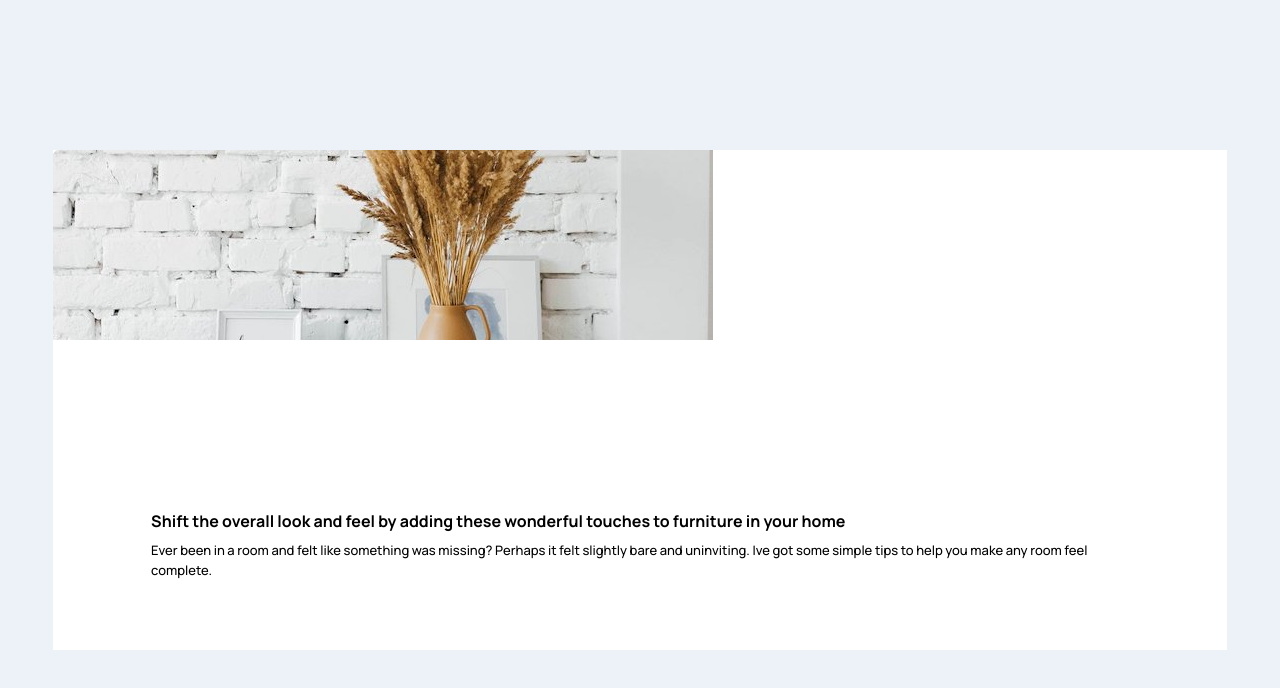
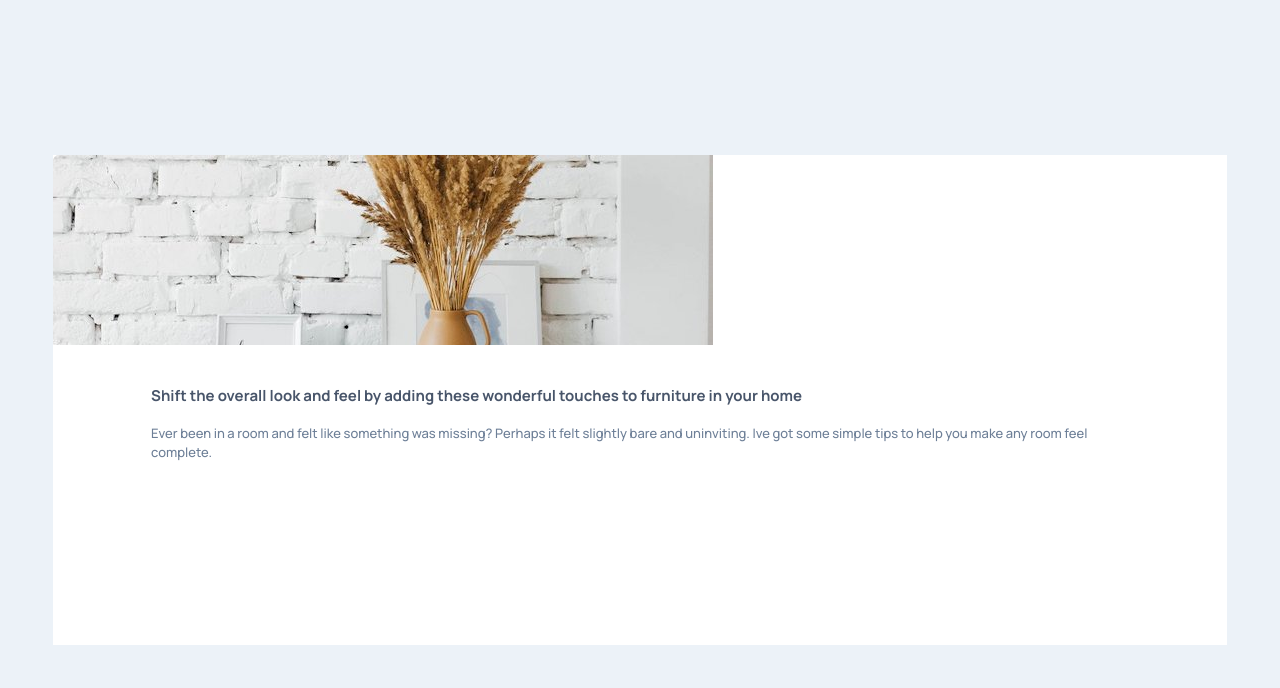
Before and after one commit to konraddissake1808/article-preview-component, a Next.js app in the folder article-preview-component/: page / in a window 1280 px wide. Shown: the top 688 px of the page. Built offline with nearby package versions, Linux system fonts and the light colour scheme.

Commit message:
Changed description text color

```diff
--- a/article-preview-component/src/app/components/article/_components/_description/index.tsx
+++ b/article-preview-component/src/app/components/article/_components/_description/index.tsx
@@ -3,12 +3,12 @@ import React from 'react'
 function Description() {
   return (
     <div className='w-full h-[240px] flex justify-center'>
-        <div className='w-10/12 h-full flex justify-end flex-col'>
+        <div className='w-10/12 h-full flex justify-start flex-col'>
             <div>
-                <p className='font-bold font-sans mb-2'>Shift the overall look and feel by adding these wonderful touches to furniture in your home</p>
+                <p className='text-[15px] font-bold font-sans mt-10 mb-4 text-very-dark-grayish-blue'>Shift the overall look and feel by adding these wonderful touches to furniture in your home</p>
             </div>
             <div>
-                <p className='text-[13px] font-sans font-medium'>Ever been in a room and felt like something was missing? Perhaps it felt slightly bare and uninviting. Ive got some simple tips to help you make any room feel complete.</p>
+                <p className='text-[13px] font-sans font-medium text-desaturated-dark-blue'>Ever been in a room and felt like something was missing? Perhaps it felt slightly bare and uninviting. Ive got some simple tips to help you make any room feel complete.</p>
             </div>
         </div>
     </div>
--- a/article-preview-component/src/app/components/article/index.tsx
+++ b/article-preview-component/src/app/components/article/index.tsx
@@ -4,7 +4,7 @@ import Description from './_components/_description'
 
 function Article() {
   return (
-    <div className='w-11/12 h-[500px] bg-white'>
+    <div className='w-11/12 h-[490px] bg-white'>
         <ProductImage />
         <Description />
     </div>
```
